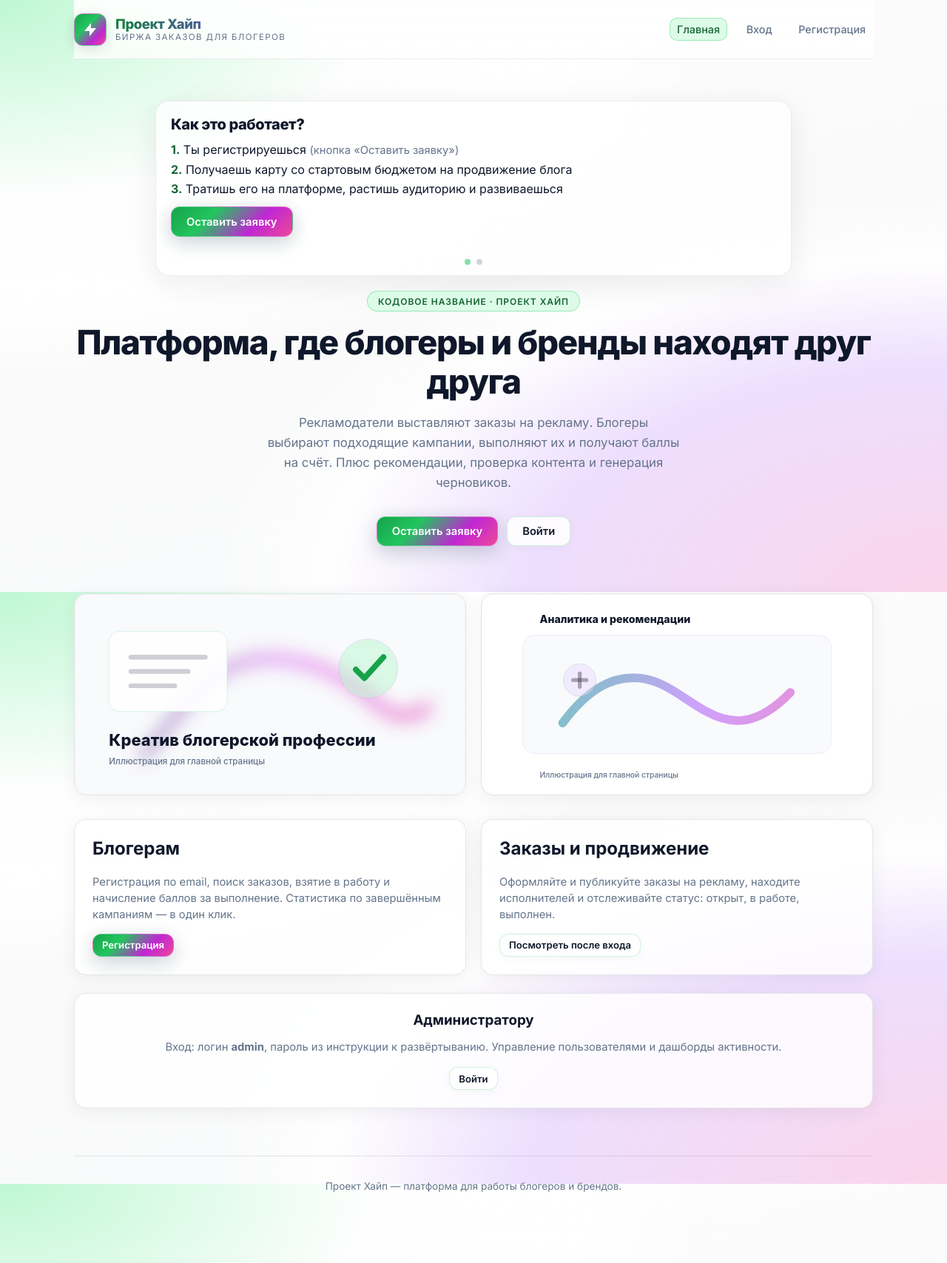
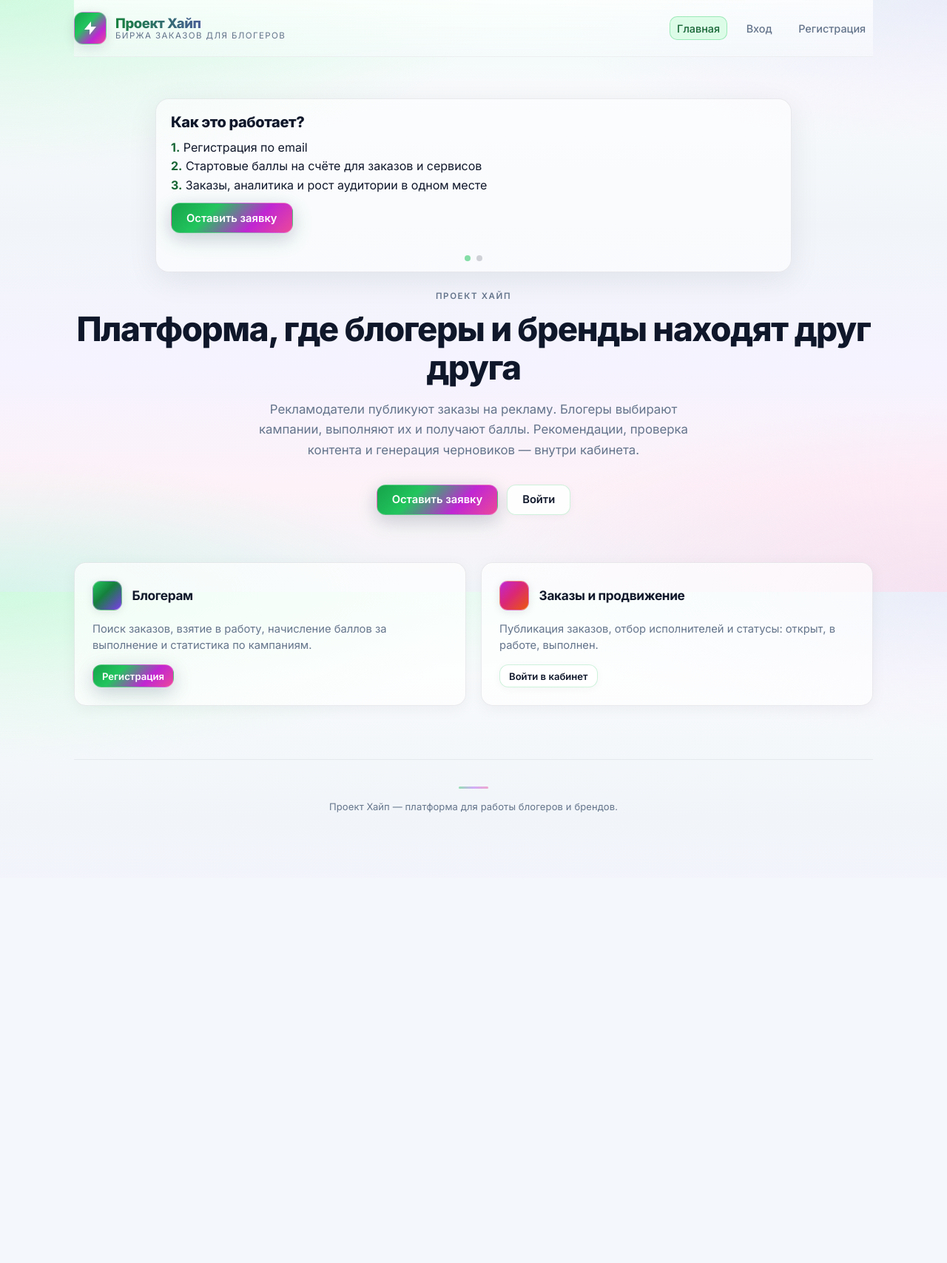
Before and after one commit to mgortinskiy-bot/blogger_app, a Flask app: page / in a window 1280 px wide. Shown: the whole page at 74% size. After the commit the page ends 1098 px from the top, so only its background shows below. Run offline with Flask 3, Linux system fonts and the light colour scheme.

Commit message:
Главная: без картинок, единый градиент фона, fade-in, полировка UI
Made-with: Cursor

```diff
--- a/static/style.css
+++ b/static/style.css
@@ -1,7 +1,7 @@
 :root {
-  --bg-deep: #f8fafc;
-  --bg-card: rgba(255, 255, 255, 0.82);
-  --border: rgba(15, 23, 42, 0.1);
+  --bg-deep: #f1f5f9;
+  --bg-card: rgba(255, 255, 255, 0.68);
+  --border: rgba(15, 23, 42, 0.08);
   --text: #0f172a;
   --muted: #64748b;
   --accent: #c026d3;
@@ -35,11 +35,22 @@ body {
   min-height: 100vh;
   font-family: var(--font);
   color: var(--text);
-  /* Светлый зелёный слева сверху → через белый → мягкий розово‑сиреневый справа снизу */
-  background:
-    radial-gradient(ellipse 105% 88% at 0% 0%, var(--glow-green) 0%, var(--glow-green-mid) 38%, rgba(255, 255, 255, 0.98) 58%, transparent 72%),
-    radial-gradient(ellipse 105% 90% at 100% 100%, var(--glow-coral) 0%, var(--glow-violet) 42%, rgba(255, 255, 255, 0.85) 62%, transparent 74%),
-    linear-gradient(165deg, #ffffff 0%, #fafafa 45%, #f8fafc 100%);
+  /* Сплошной «продуктовый» градиент на всю высоту + мягкие блики */
+  background-color: #f0f4f8;
+  background-image:
+    radial-gradient(ellipse 100% 55% at 0% 0%, rgba(187, 247, 208, 0.55) 0%, transparent 52%),
+    radial-gradient(ellipse 90% 50% at 100% 0%, rgba(233, 213, 255, 0.4) 0%, transparent 48%),
+    radial-gradient(ellipse 95% 60% at 100% 100%, rgba(251, 207, 232, 0.5) 0%, transparent 52%),
+    radial-gradient(ellipse 85% 45% at 0% 100%, rgba(167, 243, 208, 0.35) 0%, transparent 50%),
+    linear-gradient(
+      180deg,
+      #ecfdf5 0%,
+      #f8fafc 14%,
+      #f1f5f9 38%,
+      #f5f3ff 62%,
+      #fdf2f8 82%,
+      #f1f5f9 100%
+    );
   background-attachment: fixed;
 }
 
@@ -51,10 +62,80 @@ a:hover {
   text-decoration: underline;
 }
 
+main {
+  min-height: 48vh;
+}
+
 .shell {
   max-width: 1120px;
   margin: 0 auto;
   padding: 0 1.25rem 4rem;
+}
+
+@keyframes enter-fade-up {
+  from {
+    opacity: 0;
+    transform: translateY(14px);
+  }
+  to {
+    opacity: 1;
+    transform: translateY(0);
+  }
+}
+
+@keyframes enter-fade {
+  from {
+    opacity: 0;
+  }
+  to {
+    opacity: 1;
+  }
+}
+
+@keyframes enter-header {
+  from {
+    opacity: 0;
+    transform: translateY(-6px);
+  }
+  to {
+    opacity: 1;
+    transform: translateY(0);
+  }
+}
+
+.shell > header.topbar {
+  animation: enter-header 0.44s cubic-bezier(0.22, 1, 0.36, 1) both;
+}
+
+.shell > .flash-wrap {
+  animation: enter-fade-up 0.48s cubic-bezier(0.22, 1, 0.36, 1) 0.05s both;
+}
+
+.shell > main {
+  animation: enter-fade-up 0.58s cubic-bezier(0.22, 1, 0.36, 1) 0.09s both;
+}
+
+.shell > footer.site-footer {
+  animation: enter-fade 0.52s ease-out 0.16s both;
+}
+
+@media (prefers-reduced-motion: reduce) {
+  .shell > header.topbar,
+  .shell > .flash-wrap,
+  .shell > main,
+  .shell > footer.site-footer {
+    animation: none;
+  }
+
+  .banner-track {
+    animation: none;
+    width: 100%;
+    grid-template-columns: 1fr;
+  }
+
+  html {
+    scroll-behavior: auto;
+  }
 }
 
 .topbar {
@@ -62,20 +143,25 @@ a:hover {
   align-items: center;
   justify-content: space-between;
   gap: 1rem;
-  padding: 1.1rem 0;
-  border-bottom: 1px solid var(--border);
+  padding: 1rem 0;
+  border-bottom: 1px solid rgba(15, 23, 42, 0.06);
   position: sticky;
   top: 0;
   z-index: 50;
-  backdrop-filter: blur(14px);
-  background: linear-gradient(180deg, rgba(255, 255, 255, 0.92), rgba(255, 255, 255, 0.78));
-  border-bottom-color: rgba(15, 23, 42, 0.08);
+  backdrop-filter: blur(16px) saturate(1.2);
+  background: linear-gradient(180deg, rgba(255, 255, 255, 0.78), rgba(248, 250, 252, 0.55));
 }
 
 .brand {
   display: flex;
   align-items: center;
   gap: 0.75rem;
+  text-decoration: none;
+  color: inherit;
+}
+
+.brand:hover {
+  text-decoration: none;
 }
 
 .brand-mark {
@@ -171,7 +257,81 @@ a:hover {
   margin: 0 auto 2rem;
   color: var(--muted);
   font-size: 1.05rem;
-  line-height: 1.6;
+  line-height: 1.65;
+}
+
+.hero--home .hero-lead {
+  max-width: 38rem;
+}
+
+.hero-actions {
+  display: flex;
+  flex-wrap: wrap;
+  gap: 0.75rem;
+  justify-content: center;
+}
+
+.eyebrow {
+  display: inline-block;
+  margin: 0 0 0.75rem;
+  font-size: 0.72rem;
+  font-weight: 600;
+  letter-spacing: 0.14em;
+  text-transform: uppercase;
+  color: #64748b;
+}
+
+.page-home .banner {
+  background: rgba(255, 255, 255, 0.55);
+}
+
+.home-features {
+  margin-top: 0.25rem;
+  padding-bottom: 0.5rem;
+}
+
+.grid-2--features {
+  margin-top: 0;
+}
+
+.card--feature .feature-head {
+  display: flex;
+  align-items: center;
+  gap: 0.85rem;
+  margin-bottom: 0.65rem;
+}
+
+.card--feature .feature-head h3 {
+  margin: 0;
+  font-size: 1.08rem;
+  font-weight: 700;
+  letter-spacing: -0.02em;
+}
+
+.feature-mark {
+  width: 40px;
+  height: 40px;
+  border-radius: 11px;
+  flex-shrink: 0;
+  background: linear-gradient(135deg, #22c55e 0%, #15803d 42%, #7c3aed 100%);
+  box-shadow: 0 2px 12px rgba(15, 23, 42, 0.1);
+  border: 1px solid rgba(255, 255, 255, 0.35);
+}
+
+.feature-mark--alt {
+  background: linear-gradient(135deg, #c026d3 0%, #db2777 45%, #ea580c 100%);
+}
+
+.visually-hidden {
+  position: absolute;
+  width: 1px;
+  height: 1px;
+  padding: 0;
+  margin: -1px;
+  overflow: hidden;
+  clip: rect(0, 0, 0, 0);
+  white-space: nowrap;
+  border: 0;
 }
 
 .pill {
@@ -202,8 +362,18 @@ a:hover {
   border: 1px solid var(--border);
   border-radius: var(--radius);
   padding: 1.5rem;
-  backdrop-filter: blur(10px);
-  box-shadow: 0 4px 24px rgba(15, 23, 42, 0.06);
+  backdrop-filter: blur(14px) saturate(1.15);
+  box-shadow:
+    0 1px 0 rgba(255, 255, 255, 0.65) inset,
+    0 4px 20px rgba(15, 23, 42, 0.05);
+  transition: box-shadow 0.2s ease, border-color 0.2s ease;
+}
+
+.card:hover {
+  border-color: rgba(15, 23, 42, 0.1);
+  box-shadow:
+    0 1px 0 rgba(255, 255, 255, 0.7) inset,
+    0 8px 28px rgba(15, 23, 42, 0.07);
 }
 
 .card h2,
@@ -556,11 +726,23 @@ tr:last-child td {
 
 footer.site-footer {
   margin-top: 4rem;
-  padding: 2rem 0;
-  border-top: 1px solid var(--border);
+  padding: 2.25rem 0 1.5rem;
+  border-top: 1px solid rgba(15, 23, 42, 0.06);
   text-align: center;
   color: var(--muted);
-  font-size: 0.85rem;
+  font-size: 0.8125rem;
+  letter-spacing: 0.01em;
+}
+
+footer.site-footer::before {
+  content: "";
+  display: block;
+  width: 2.5rem;
+  height: 3px;
+  margin: 0 auto 1rem;
+  border-radius: 999px;
+  background: linear-gradient(90deg, #22c55e, #a855f7, #ec4899);
+  opacity: 0.45;
 }
 
 .inline-form {
--- a/templates/base.html
+++ b/templates/base.html
@@ -9,10 +9,10 @@
   <link href="https://fonts.googleapis.com/css2?family=Inter:wght@400;500;600;700;800&display=swap" rel="stylesheet">
   <link rel="stylesheet" href="{{ url_for('static', filename='style.css') }}">
 </head>
-<body>
+<body class="{% block body_class %}{% endblock %}">
   <div class="shell">
     <header class="topbar">
-      <a href="{{ url_for('index') }}" class="brand" style="text-decoration:none;">
+      <a href="{{ url_for('index') }}" class="brand">
         <div class="brand-mark" aria-hidden="true">
           <svg width="24" height="24" viewBox="0 0 24 24" fill="none" xmlns="http://www.w3.org/2000/svg" aria-hidden="true">
             <path fill="#ffffff" d="M13 10V3L4 14h7v7l9-11h-7z"/>
--- a/templates/index.html
+++ b/templates/index.html
@@ -1,7 +1,8 @@
 {% extends "base.html" %}
 {% block title %}Проект Хайп — главная{% endblock %}
+{% block body_class %}page-home{% endblock %}
 {% block content %}
-<section class="hero">
+<section class="hero hero--home">
   <div class="banner">
     <div class="banner-track">
       <div class="banner-slide">
@@ -14,9 +15,9 @@
       <div class="banner-slide">
         <div class="banner-title">Как это работает?</div>
         <div class="banner-steps">
-          <div class="banner-step"><b>1.</b> Ты регистрируешься <span class="muted">(кнопка «Оставить заявку»)</span></div>
-          <div class="banner-step"><b>2.</b> Получаешь карту со стартовым бюджетом на продвижение блога</div>
-          <div class="banner-step"><b>3.</b> Тратишь его на платформе, растишь аудиторию и развиваешься</div>
+          <div class="banner-step"><b>1.</b> Регистрация по email</div>
+          <div class="banner-step"><b>2.</b> Стартовые баллы на счёте для заказов и сервисов</div>
+          <div class="banner-step"><b>3.</b> Заказы, аналитика и рост аудитории в одном месте</div>
         </div>
         <div class="banner-actions">
           <a class="btn btn-primary" href="{{ url_for('register_blogger') }}">Оставить заявку</a>
@@ -27,46 +28,37 @@
       <span class="dot"></span><span class="dot"></span>
     </div>
   </div>
-  <div class="pill">Кодовое название · Проект Хайп</div>
+  <p class="eyebrow">Проект Хайп</p>
   <h1>Платформа, где блогеры и бренды находят друг друга</h1>
   <p class="hero-lead">
-    Рекламодатели выставляют заказы на рекламу. Блогеры выбирают подходящие кампании,
-    выполняют их и получают баллы на счёт. Плюс рекомендации, проверка контента и генерация черновиков.
+    Рекламодатели публикуют заказы на рекламу. Блогеры выбирают кампании,
+    выполняют их и получают баллы. Рекомендации, проверка контента и генерация черновиков — внутри кабинета.
   </p>
-  <div style="display:flex;flex-wrap:wrap;gap:0.75rem;justify-content:center;">
+  <div class="hero-actions">
     <a class="btn btn-primary" href="{{ url_for('register_blogger') }}">Оставить заявку</a>
     <a class="btn btn-ghost" href="{{ url_for('login') }}">Войти</a>
   </div>
 </section>
 
-<div class="grid-2" style="align-items:stretch;">
-  <div class="card" style="padding:0;overflow:hidden;">
-    <img src="{{ url_for('static', filename='creative1.svg') }}" alt="Креатив блогерской профессии" style="width:100%;display:block;">
+<section class="home-features" aria-labelledby="home-features-title">
+  <h2 id="home-features-title" class="visually-hidden">Возможности</h2>
+  <div class="grid-2 grid-2--features">
+    <article class="card card--feature">
+      <div class="feature-head">
+        <span class="feature-mark" aria-hidden="true"></span>
+        <h3>Блогерам</h3>
+      </div>
+      <p class="muted">Поиск заказов, взятие в работу, начисление баллов за выполнение и статистика по кампаниям.</p>
+      <a class="btn btn-primary btn-sm" href="{{ url_for('register_blogger') }}">Регистрация</a>
+    </article>
+    <article class="card card--feature">
+      <div class="feature-head">
+        <span class="feature-mark feature-mark--alt" aria-hidden="true"></span>
+        <h3>Заказы и продвижение</h3>
+      </div>
+      <p class="muted">Публикация заказов, отбор исполнителей и статусы: открыт, в работе, выполнен.</p>
+      <a class="btn btn-ghost btn-sm" href="{{ url_for('login') }}">Войти в кабинет</a>
+    </article>
   </div>
-  <div class="card" style="padding:0;overflow:hidden;">
-    <img src="{{ url_for('static', filename='creative2.svg') }}" alt="Аналитика и рекомендации" style="width:100%;display:block;">
-  </div>
-</div>
-
-<div class="grid-2">
-  <article class="card">
-    <h2>Блогерам</h2>
-    <p class="muted">Регистрация по email, поиск заказов, взятие в работу и начисление баллов за выполнение.
-      Статистика по завершённым кампаниям — в один клик.</p>
-    <a class="btn btn-primary btn-sm" href="{{ url_for('register_blogger') }}">Регистрация</a>
-  </article>
-  <article class="card">
-    <h2>Заказы и продвижение</h2>
-    <p class="muted">Оформляйте и публикуйте заказы на рекламу, находите исполнителей и отслеживайте статус:
-      открыт, в работе, выполнен.</p>
-    <a class="btn btn-ghost btn-sm" href="{{ url_for('login') }}">Посмотреть после входа</a>
-  </article>
-</div>
-
-<div class="card" style="margin-top:1.5rem;text-align:center;">
-  <h3 style="margin-bottom:0.5rem;">Администратору</h3>
-  <p class="muted" style="margin-bottom:1rem;">Вход: логин <strong>admin</strong>, пароль из инструкции к развёртыванию.
-    Управление пользователями и дашборды активности.</p>
-  <a class="btn btn-ghost btn-sm" href="{{ url_for('login') }}">Войти</a>
-</div>
+</section>
 {% endblock %}
```
